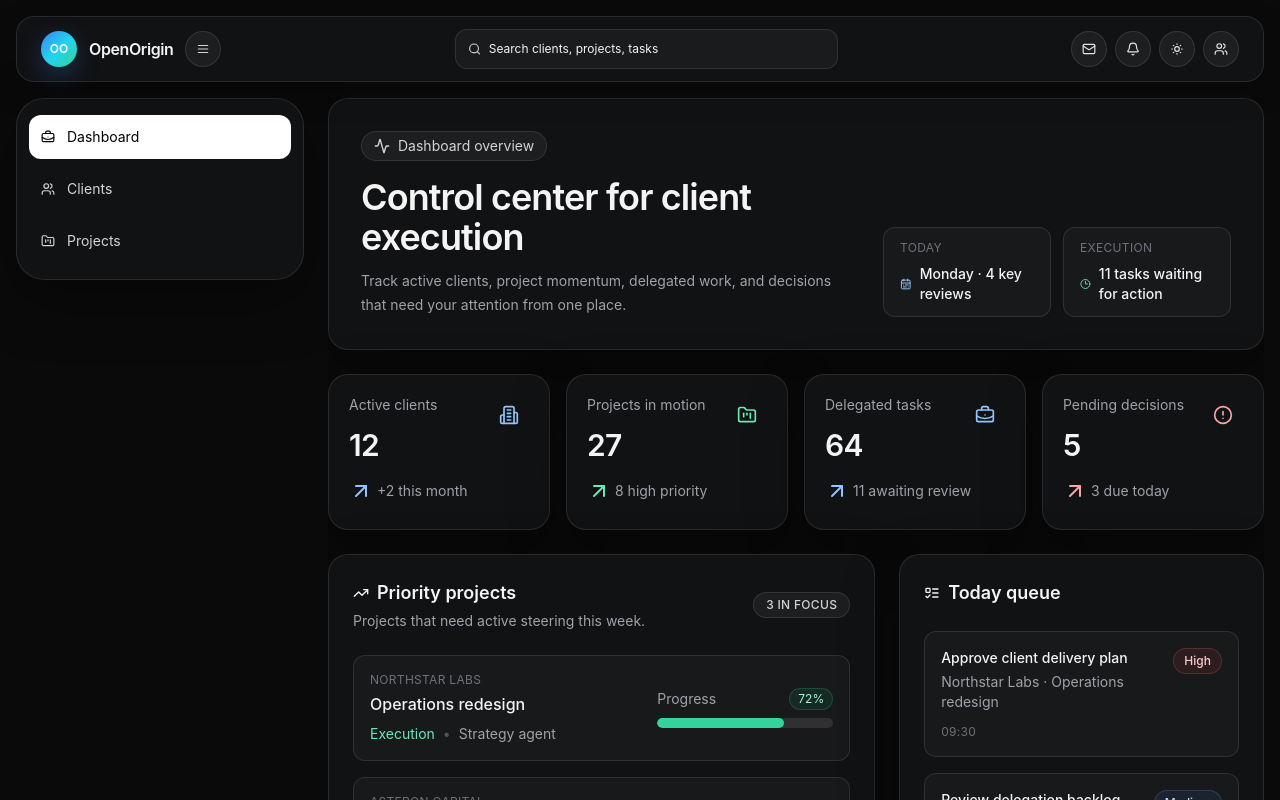
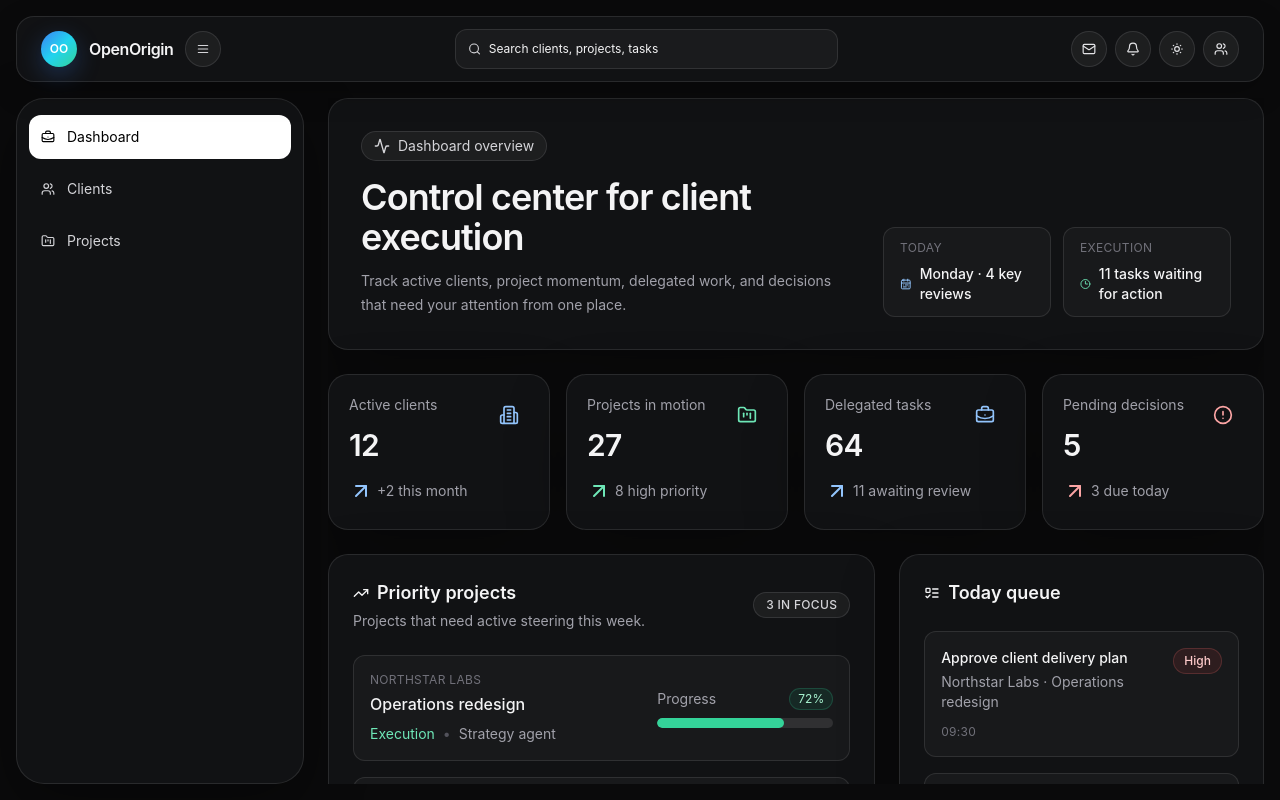
Before and after one commit to OpenOriginBot/Origin, a React (Vite) app in the folder projects/OpenOrigin/apps/web/: page / in a window 1280 px wide. Built offline with nearby package versions, Linux system fonts and the light colour scheme.

Commit message:
Fix main content scrolling

```diff
--- a/projects/OpenOrigin/apps/web/src/components/app-shell.tsx
+++ b/projects/OpenOrigin/apps/web/src/components/app-shell.tsx
@@ -147,7 +147,7 @@ export function AppShell({ children }: AppShellProps) {
           </div>
         </header>
 
-        <div className="min-h-0 flex-1 pt-4 md:flex md:items-start md:gap-6">
+        <div className="min-h-0 flex-1 pt-4 md:flex md:gap-6">
           <aside
             className={cn(
               'hidden shrink-0 rounded-[28px] border transition-all duration-300',
```
